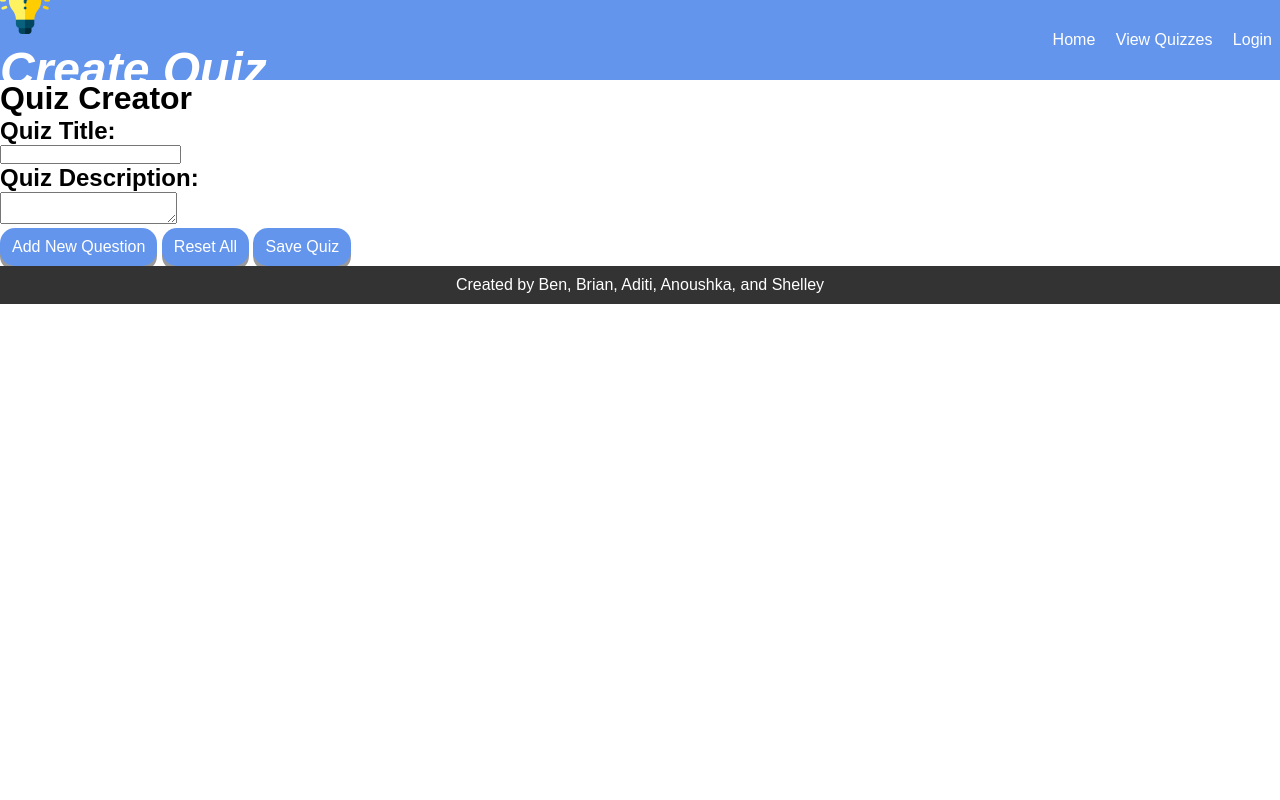
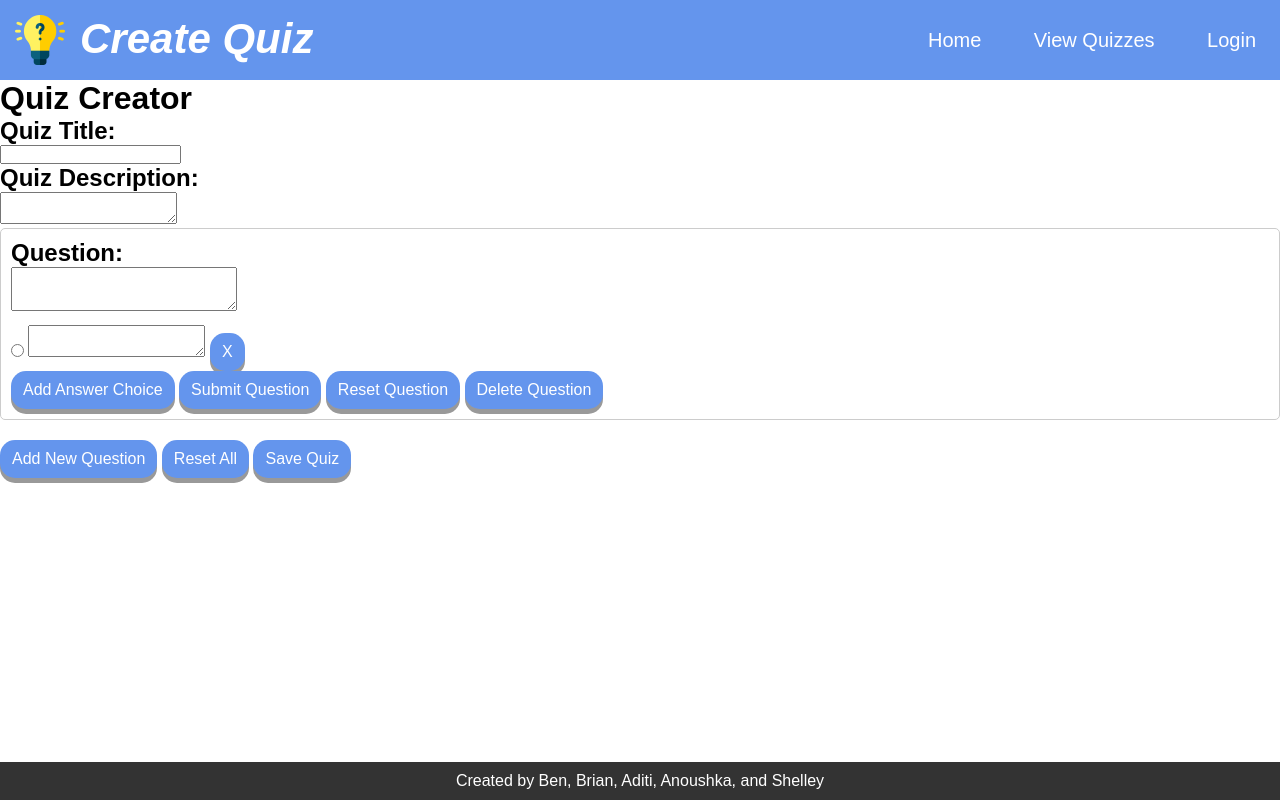
Before and after one commit to borvath/Flask_QuizWebsite, a Flask app: page /quiz-creator in a window 1280 px wide. Run offline with Flask 3, Linux system fonts and the light colour scheme.

Commit message:
Refactored CSS files

```diff
--- /dev/null
+++ b/static/scripts/createQuiz.js
@@ -0,0 +1,79 @@
+document.addEventListener('DOMContentLoaded', function() {
+    newQuestion(); // Initialize with one question
+});
+
+function newQuestion() {
+    const questionsContainer = document.getElementById('questions-container');
+    const questionNumber = questionsContainer.children.length + 1;
+    const questionContainer = document.createElement('div');
+    questionContainer.className = 'question-container';
+    questionContainer.innerHTML = getNewQuestionHtml(questionNumber);
+    questionsContainer.appendChild(questionContainer);
+    newAnswer(questionNumber); // Add one initial answer choice
+}
+
+function getNewQuestionHtml(questionNumber) {
+    return `<div id="question-${questionNumber}">
+                <h2 class="question-header">Question:</h2>
+                <textarea class="question-text" id="question-text-${questionNumber}"></textarea>
+                <div id="answer-container-${questionNumber}">
+                    <!-- Answer choices will be added here -->
+                </div>
+                <button type="button" onclick="newAnswer(${questionNumber})">Add Answer Choice</button>
+                <button type="button" onclick="submitQuestion(${questionNumber})">Submit Question</button>
+                <button type="button" onclick="resetQuestion(${questionNumber})">Reset Question</button>
+                <button type="button" class="delete-question" onclick="deleteQuestion(this)">Delete Question</button>
+            </div>`;
+}
+
+function newAnswer(questionNumber) {
+    const answerContainer = document.getElementById(`answer-container-${questionNumber}`);
+    const answer = document.createElement('div');
+    const answerNumber = answerContainer.children.length + 1;
+    answer.className = 'answer';
+    answer.innerHTML = getNewAnswerHtml(questionNumber, answerNumber);
+    answerContainer.appendChild(answer);
+}
+
+function getNewAnswerHtml(questionNumber, answerNumber) {
+    return `<label class="answer-select">
+                <input type="radio" name="answer-${questionNumber}" class="answer-choice-${questionNumber}">
+            </label>
+            <label class="answer-text-label">
+                <textarea class="answer-text" id="text-answer-${questionNumber}-${answerNumber}"></textarea>
+            </label>
+            <button type="button" class="delete-answer" onclick="this.parentNode.remove()">X</button>`;
+}
+
+function resetQuestion(questionNumber) {
+    const questionContainer = document.getElementById(`question-${questionNumber}`);
+    questionContainer.querySelector('.question-text').value = '';
+    questionContainer.querySelectorAll('.answer').forEach(answer => answer.remove());
+    newAnswer(questionNumber); // Add one new answer choice
+}
+
+function resetForm() {
+    document.getElementById('questions-container').innerHTML = '';
+    newQuestion(); // Start fresh with one new question
+}
+
+function deleteQuestion(button) {
+    const questionContainer = button.parentNode.parentNode;
+    questionContainer.remove();// Remove the entire question container
+}
+
+function saveQuiz() {
+    const quizTitle = document.getElementById('quiz-title').value.trim();
+    const quizDescription = document.getElementById('quiz-description').value.trim();
+    const questions = [];
+
+    document.querySelectorAll('.question-container').forEach(container => {
+        const questionText = container.querySelector('.question-text').value.trim();
+        const answerChoices = Array.from(container.querySelectorAll('.answer-text')).map(area => area.value.trim());
+        const correctAnswer = Array.from(container.querySelectorAll('.answer-choice')).findIndex(choice => choice.checked);
+        questions.push({ questionText, answerChoices, correctAnswer });
+    });
+
+    console.log(JSON.stringify({ quizTitle, quizDescription, questions }));
+    window.location.href = "/quizzes";
+}
--- a/static/styles/common.css
+++ b/static/styles/common.css
@@ -9,15 +9,8 @@ nav {
     height: 80px;
     background: cornflowerblue;
     display: flex;
-    justify-content: space-between;
+    justify-content: right;
     align-items: center;
-    padding: 0rem calc((100vw - 1300px) / 2);
-}
-
-.nav-links {
-    display: flex;
-    justify-content: space-between;
-    width: 50%;
 }
 
 .logo {
@@ -26,13 +19,30 @@ nav {
     font-size: 2rem;
     font-weight: bold;
     font-style: italic;
-    padding: 0rem;
+    margin: 0 auto 0 0;
+    padding: 0;
+    display: flex;
+    justify-content: center;
+}
+
+.logo * {
+    display: inline-block;
+    font-size:42px;
+    margin: 0;
+    padding: 0 0 0 15px;
+    cursor: default;
 }
 
 nav a {
     color: white;
+    font-size: 20px;
     text-decoration: none;
-    padding: 0.5rem;
+    padding: 0 1.5rem;
+}
+
+.nav-links {
+    display: flex;
+    width: 50%;
 }
 
 body {
@@ -42,14 +52,17 @@ body {
     display: flex;
     flex-direction: column;
 }
+
 footer {
     background-color: #333;
     color: white;
     text-align: center;
     padding: 10px;
     margin-bottom: 0;
+    margin-top: auto;
     width: 100%;
 }
+
 .button-style {
     display: inline-block;
     padding: 10px 20px;
@@ -65,7 +78,9 @@ footer {
     box-shadow: 0 9px #999;
 }
 
-.button-style:hover {background-color: #3e8e41}
+.button-style:hover {
+    background-color: #3e8e41
+}
 
 .button-style:active {
     background-color: #3e8e41;
```
